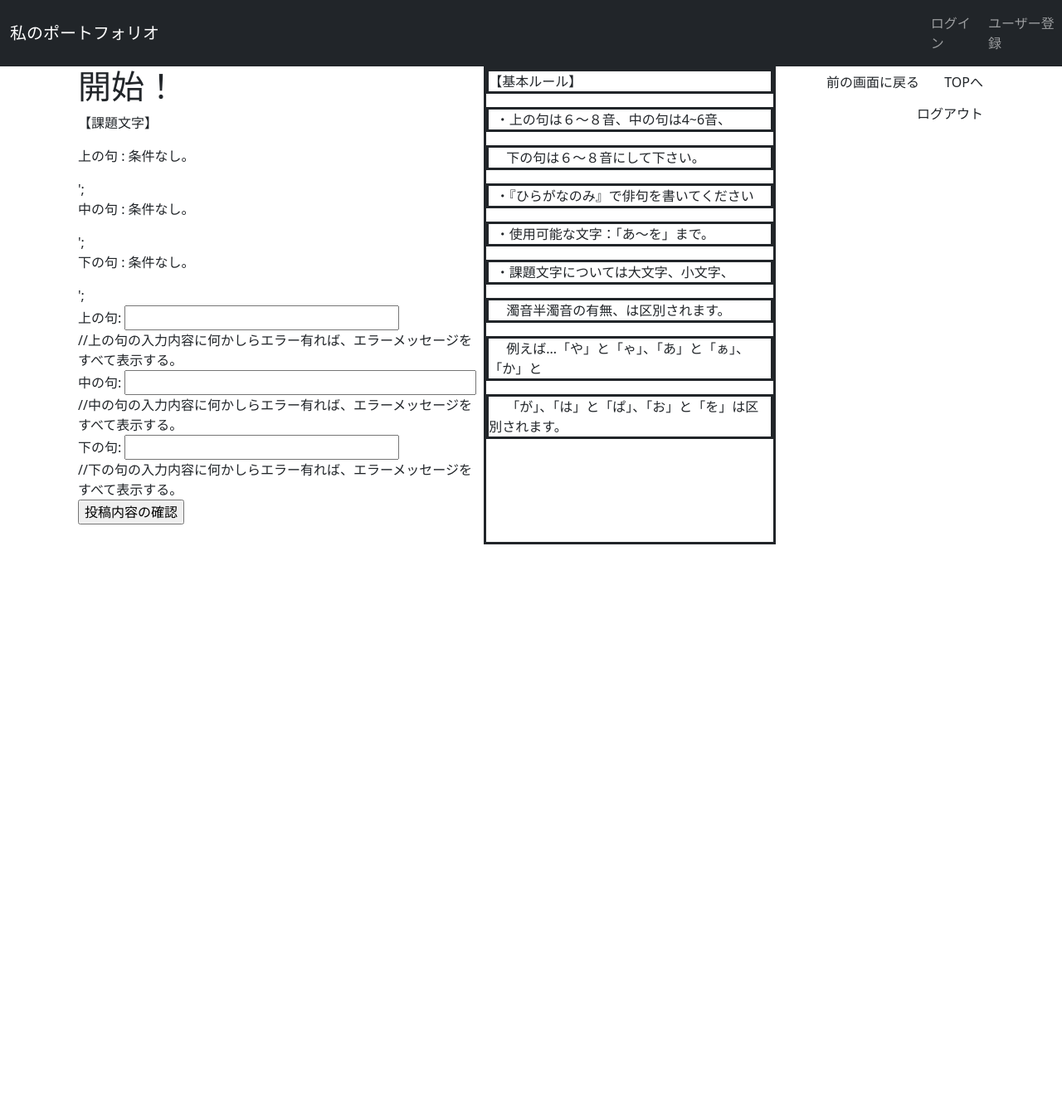
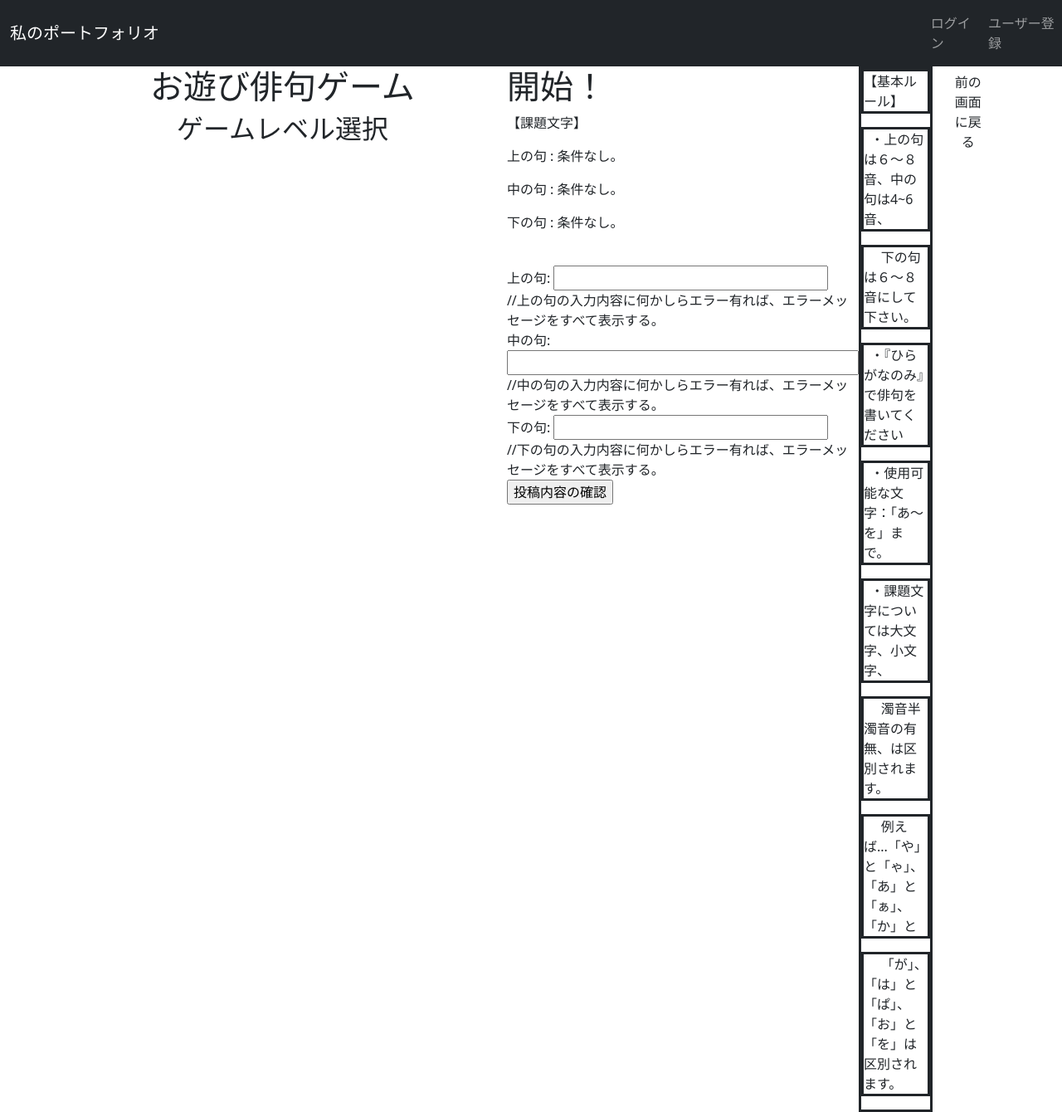
Before and after one commit to 555atm/pfdjango, a Django app: template templates/myhaiku/new.html in a window 1280 px wide. Shown: the whole page at 83% size. Before the commit the page ends 656 px from the top, so only its background shows below. Run offline with Django 3.2, Linux system fonts and the light colour scheme; the template is opened without the code that fills it, so the values that code supplies are empty; some libraries are stand-ins or nearby versions.

Commit message:
20230507-2

```diff
--- a/myhaiku/views.py
+++ b/myhaiku/views.py
@@ -4,6 +4,7 @@
 from django.views import View
 
 from myhaiku.models import *
+from myhaiku.forms import *
 ## view側でurls.pyの名前を仕様しurl逆引きのために使用
 from django.urls import reverse
 ## クラスベースview以下でurlを遅延評価し逆引きするためにインポート
@@ -70,6 +71,10 @@
     template_name = 'myhaiku/new.html'
     def post(self, request, *args, **kwargs):
 
+        # postされた内容をformでエラーないか確認
+        form = HaikuForm(request.POST)
+
+
         #エラーならpostされた句を再度newに表示
 
         #エラーなければ、confirm画面を表示
--- a/templates/accounts/login.html
+++ b/templates/accounts/login.html
@@ -15,6 +15,7 @@
 <body> {% endcomment %}
 
 {% block contents %}
+    <div class="text-center">
         <h2>ログイン</h2>
 
         <form method="post">
@@ -23,6 +24,7 @@
             {% bootstrap_form form %}
             {% bootstrap_button button_type="submit" content="ログイン" %}
         </form>
+    </div>
 {% endblock %}
 
 
--- a/templates/myhaiku/_footer.html
+++ b/templates/myhaiku/_footer.html
@@ -1,5 +1,22 @@
 
-<div class="footer text-center">
-    <h3>俳句メニュー</h3>
-    <a href="{% url 'myhaiku:list' %}" class="link">俳句一覧を見る</a>
-</div>
+{% if 'gamelevel' in request.path %}
+    <div class="footer text-center">
+        <h3>俳句メニュー</h3>
+        <a href="{% url 'myhaiku:list' %}" class="link">俳句一覧を見る</a>
+    </div>
+
+{% elif 'new' in request.path %}
+    <div class="footer text-center">
+        <a href="{% url 'myhaiku:gamelevel' %}" class="btn">前の画面に戻る</a>
+    </div>
+
+
+{% elif 'confirm' in request.path %}
+
+    <div class="footer text-center">
+        <h3>俳句メニュー</h3>
+        <a href="{% url 'myhaiku:list' %}" class="link">俳句一覧を見る</a>
+    </div>
+
+
+{% endif %}
--- a/templates/myhaiku/new.html
+++ b/templates/myhaiku/new.html
@@ -3,6 +3,8 @@
 {% load django_bootstrap5 %}
 
 {% block contents %}
+
+{% include "myhaiku/_header.html" %}
 
     <div class="container">
         <div class="contents">
@@ -12,7 +14,7 @@
             <p>【課題文字】</p>
 
             {% if kami_random == null %}
-                <p>上の句 : 条件なし。</p>';
+                <p>上の句 : 条件なし。</p>
             {% elif kami_random != null %}
                 <p>上の句のどこかに 『' {{ kami_random }} '』を最低1回含めること。</p>
             {% else %}
@@ -20,7 +22,7 @@
             {% endif %}
 
             {% if naka_random == null %}
-                <p>中の句 : 条件なし。</p>';
+                <p>中の句 : 条件なし。</p>
             {% elif naka_random != null %}
                 <p>中の句のどこかに 『' {{ naka_random }} '』を最低1回含めること。</p>
             {% else %}
@@ -29,7 +31,7 @@
 
 
             {% if shimo_random == null %}
-                <p>下の句 : 条件なし。</p>';
+                <p>下の句 : 条件なし。</p>
             {% elif shimo_random != null %}
                 <p>下の句のどこかに 『' {{ shimo_random }} '』を最低1回含めること。</p>
             {% else %}
@@ -74,12 +76,7 @@
         </div>
     </div>
 
-    <div class="footer" style="text-align: right">
-        <a href="gamelevel.php" class="btn">前の画面に戻る</a>
-        <a href="../menu.php" class="btn">TOPへ</a>
-        <a href="../logout.php" class="btn">ログアウト</a>
-    </div>
-
+    {% include "myhaiku/_footer.html" %}
 
 {% endblock %}
 
```
Also changed, not shown: myhaiku/forms.py (added, +31 -0 lines), templates/index.html (+7 -5 lines). Lines whose indentation alone changed are shown as unchanged.
